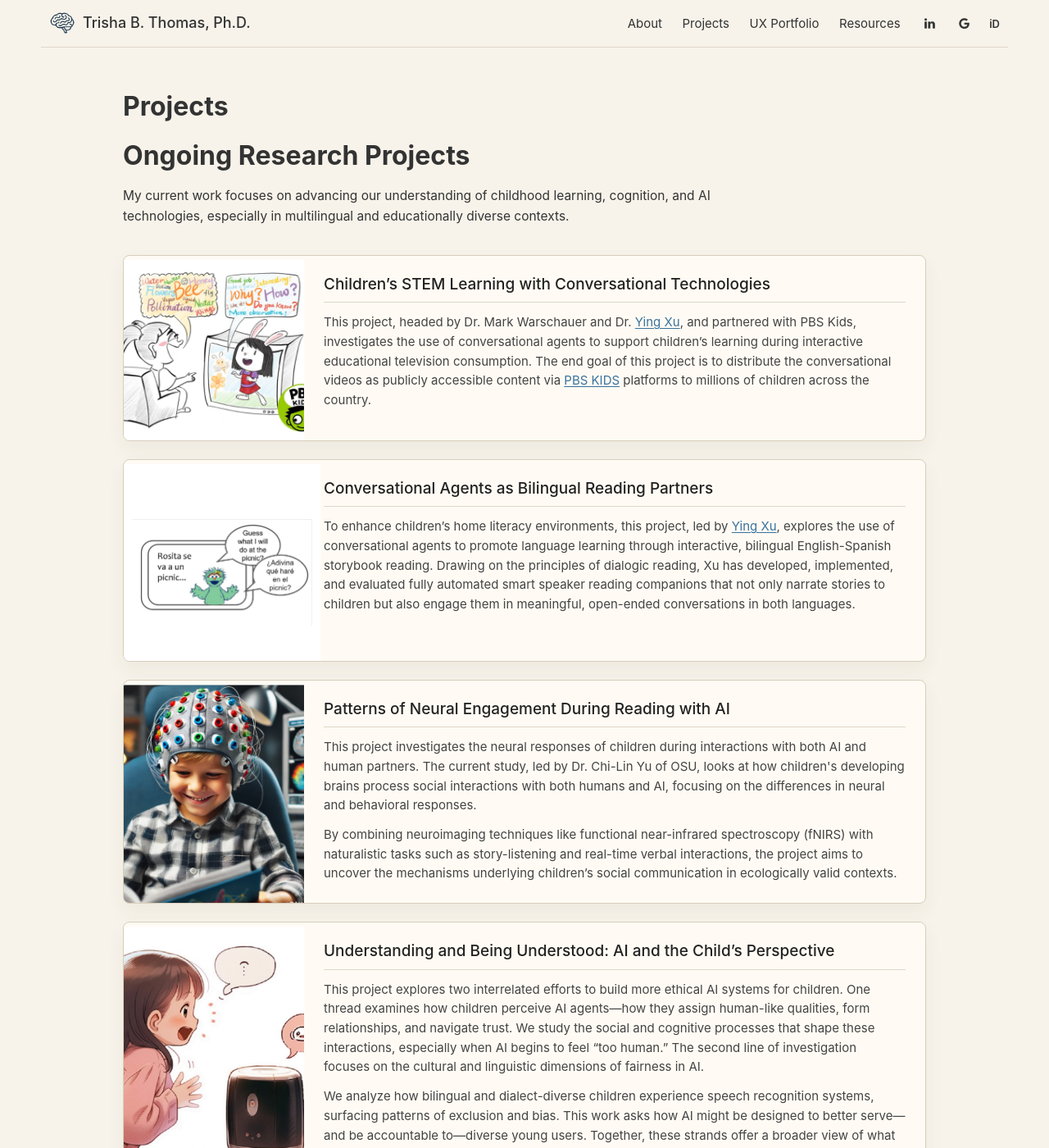
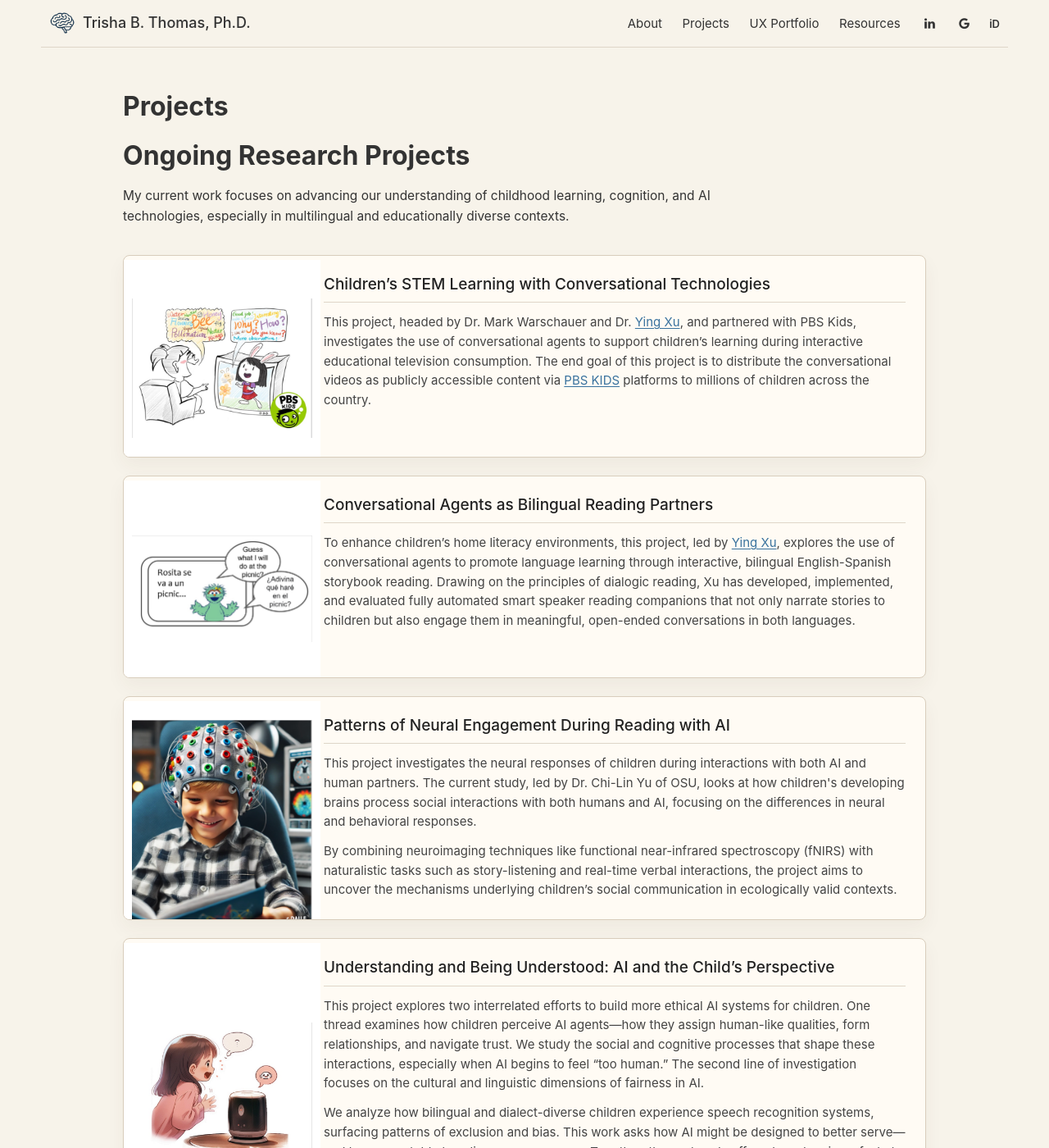
Before and after one commit to tthomas840/tthomas840.github.io, a Jekyll site: the page built from pages/documentation.md, in a window 1280 px wide and 1400 px high. Shown: the whole window at 82% size. Built offline with Jekyll 4.4.1, drawn with Linux system fonts in a browser that asks for light colours; nearby versions of some CDN libraries.

Commit message:
Preserve full project thumbnails

```diff
--- a/_sass/_page.scss
+++ b/_sass/_page.scss
@@ -129,17 +129,13 @@
 
 .project-card img {
   aspect-ratio: 1 / 1;
+  background: #fff;
   display: block;
   height: 100%;
-  object-fit: cover;
+  object-fit: contain;
   object-position: center;
+  padding: 10px;
   width: 100%;
-}
-
-.project-card img.project-image-contain {
-  background: #fff;
-  object-fit: contain;
-  padding: 10px;
 }
 
 .project-card-body {
--- a/pages/documentation.md
+++ b/pages/documentation.md
@@ -22,7 +22,7 @@ My current work focuses on advancing our understanding of childhood learning, co
   </article>
 
   <article class="project-card">
-    <img class="project-image-contain" src="{{ site.github.url }}/assets/img/projects/bilingual-reading-partners.png" alt="Bilingual Sesame Street storybook with English and Spanish speech bubbles">
+    <img src="{{ site.github.url }}/assets/img/projects/bilingual-reading-partners.png" alt="Bilingual Sesame Street storybook with English and Spanish speech bubbles">
     <div class="project-card-body">
       <h2>Conversational Agents as Bilingual Reading Partners</h2>
       <p>To enhance children’s home literacy environments, this project, led by <a href="https://ying-xu.com/" target="_blank">Ying Xu</a>, explores the use of conversational agents to promote language learning through interactive, bilingual English-Spanish storybook reading. Drawing on the principles of dialogic reading, Xu has developed, implemented, and evaluated fully automated smart speaker reading companions that not only narrate stories to children but also engage them in meaningful, open-ended conversations in both languages.</p>
```
